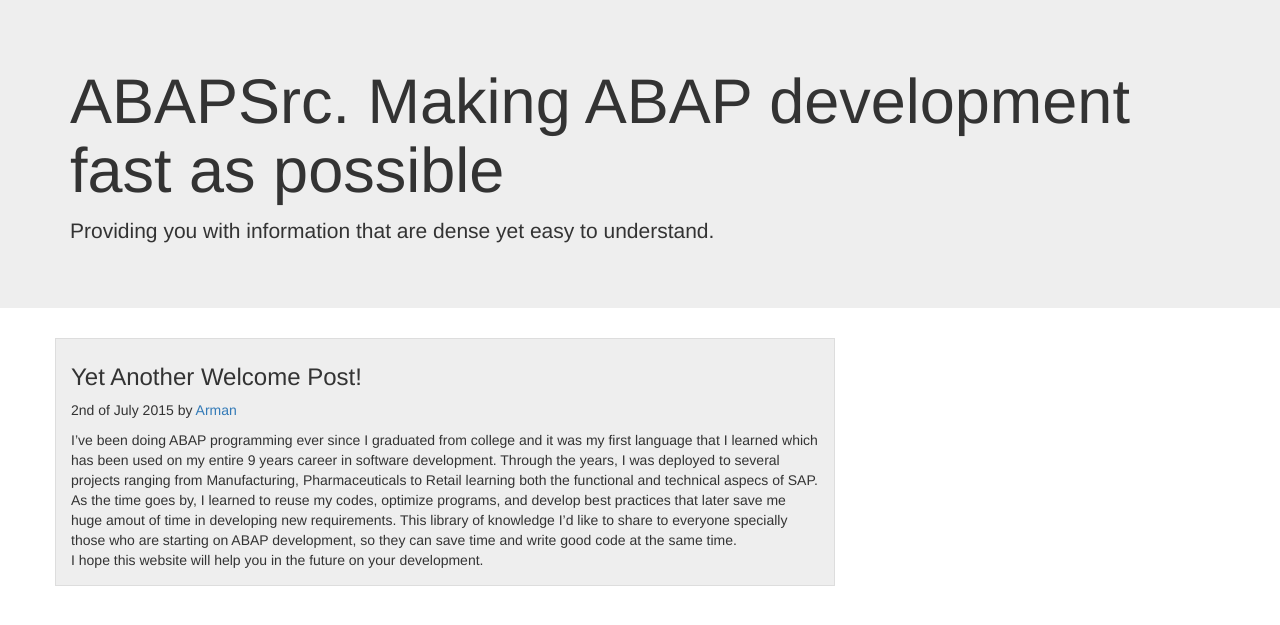
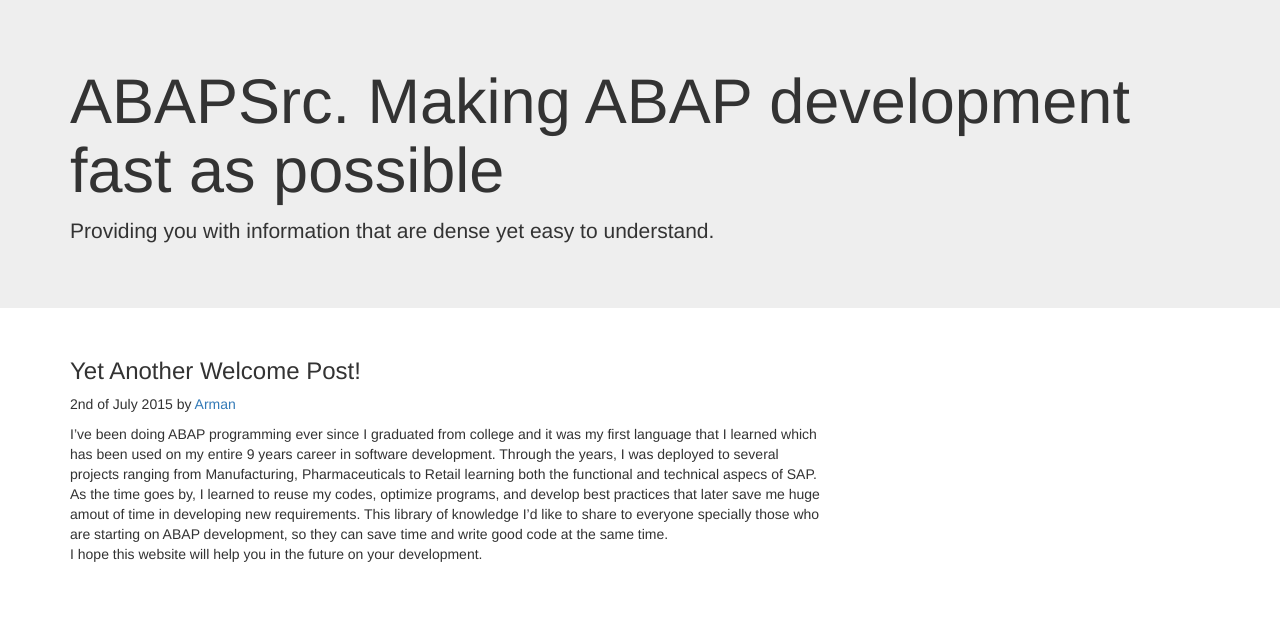
Before and after one commit to armanvp/wd001, a PHP site: page / in a window 1280 px wide. Shown: the part 51-676 px from the top of the page. Run offline with PHP 8.4, Linux system fonts and the light colour scheme; some libraries are stand-ins or nearby versions.

Commit message:
Clean up

```diff
--- a/grid.css
+++ /dev/null
@@ -1,6 +0,0 @@
-[class*="col-"] {
-  background-color: #eee;
-  border: 1px solid #ddd;
-  padding-top: 5px;
-  padding-bottom: 5px;
-}
--- a/starter-template.css
+++ b/starter-template.css
@@ -6,7 +6,3 @@ body {
   padding: 40px 15px;
   text-align: center;
 }
-
-[class*="col-"] {
-	background-color: #fff;
-}
```
